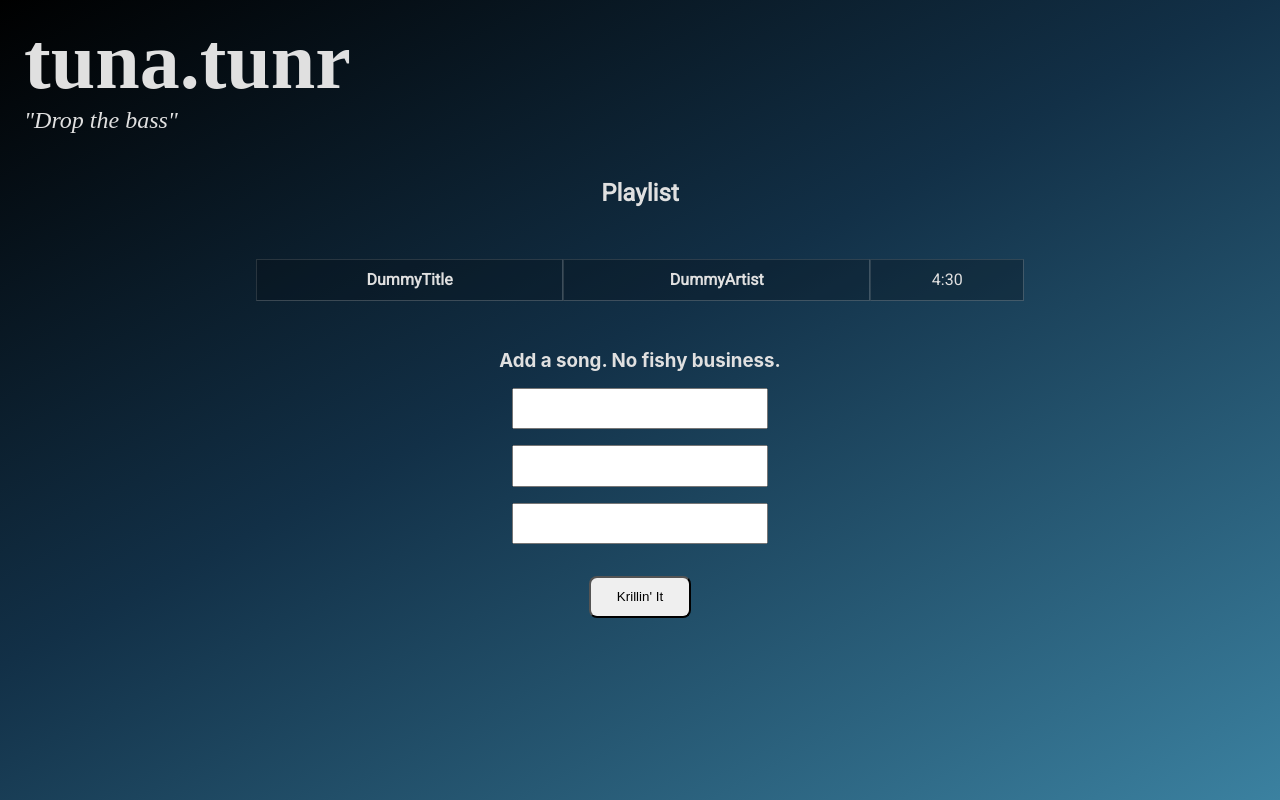
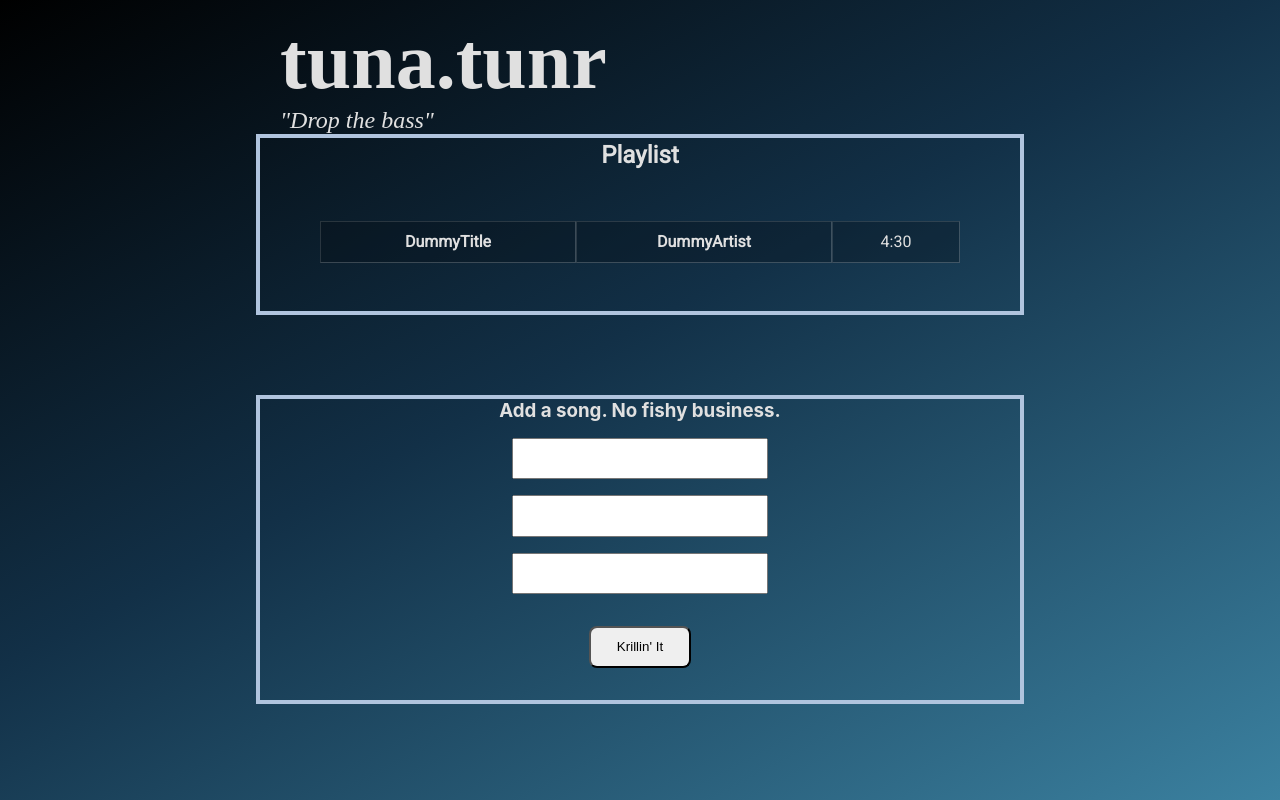
Before and after one commit to kndshein/MERN-Group-Lab-KCK-frontend, a React (Create React App) app: page / in a window 1280 px wide. Built offline with nearby package versions, Linux system fonts and the light colour scheme; a web font is replaced by a local one.

Commit message:
App.css - adjusted structure to display multiple sections

```diff
--- a/src/App.css
+++ b/src/App.css
@@ -13,12 +13,15 @@ html {
 }
 
 body {
+  margin: 0 auto;
+  width: 60vw;
   color: #e0e0e0;
 }
 
 .header-container {
+  /* border: 4px solid lightsteelblue; */
   font-family: 'Londrina Solid', cursive;
-  height: 20vh;
+  /* height: 20vh; */
 }
 
 .display-title {
@@ -39,6 +42,8 @@ span.bass {
 }
 
 .playlist-container {
+  /* margin-top: 5rem; */
+  border: 4px solid lightsteelblue;
   font-family: 'Heebo', sans-serif;
   text-align: center;
   display: flex;
@@ -52,7 +57,7 @@ span.bass {
   display: grid;
   grid-template-columns: 2fr 2fr 1fr;
   margin: 3rem 2rem 3rem 2rem;
-  width: 60vw;
+  width: 50vw;
 }
 
 .song-title,
@@ -65,6 +70,11 @@ span.bass {
 
 .add-song {
   text-align: center;
+}
+
+.form-container {
+  margin-top: 5rem;
+  border: 4px solid lightsteelblue;
 }
 
 .form-body {
--- a/src/App.js
+++ b/src/App.js
@@ -1,5 +1,4 @@
-import "./App.css";
-
+import "./App.css"
 import Display from "./components/Display";
 import Form from "./components/Form";
 
--- a/src/components/Display.js
+++ b/src/components/Display.js
@@ -5,7 +5,6 @@ const Display = (props) => {
     <div className="display-container">
       <div className="header-container">
         <h1 className="display-title">
-          {" "}
           <span className="tuna">tuna</span>.tunr
         </h1>
         <p className="catch-phrase">
```
